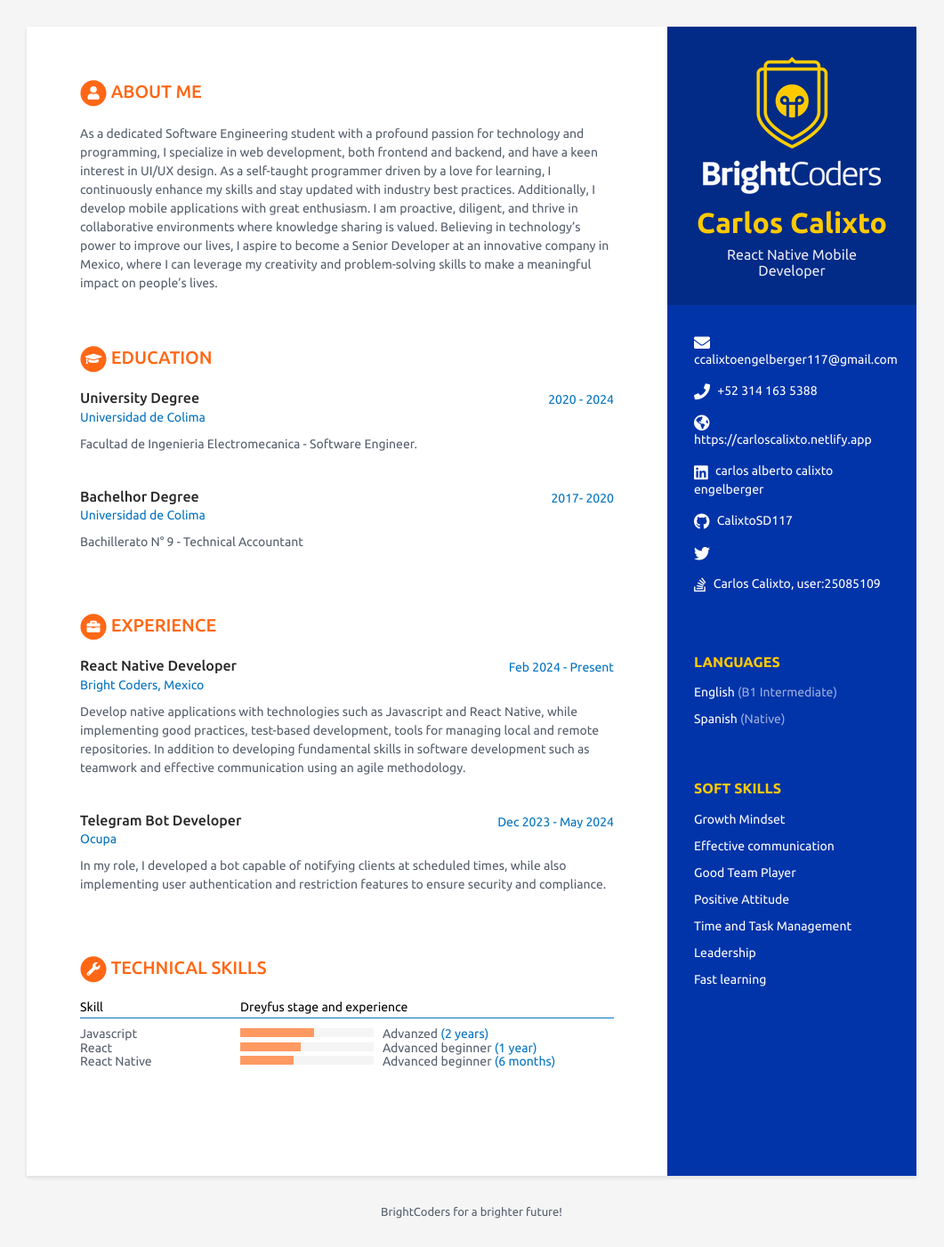
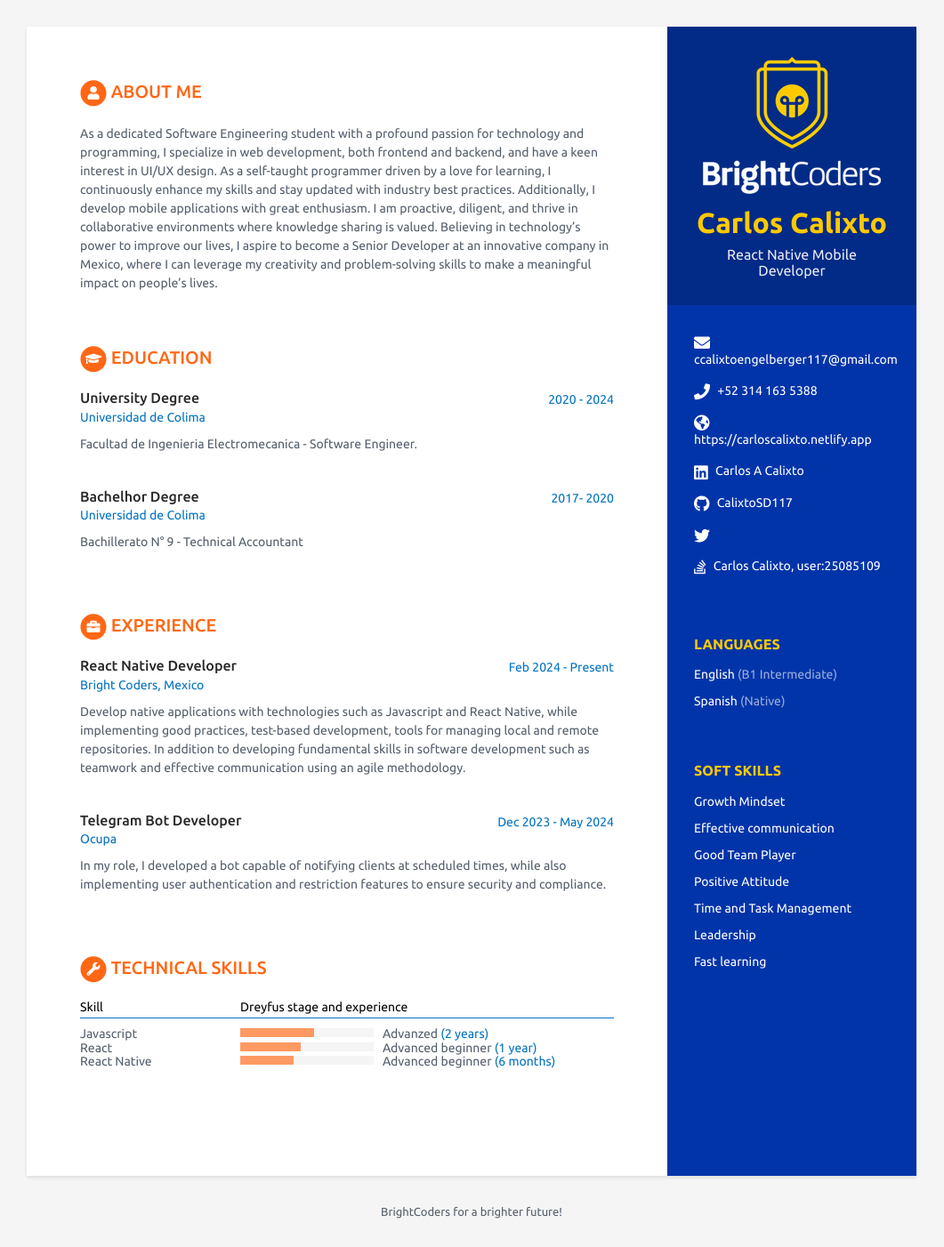
Before and after one commit to BrightCoders-Institute/scorecard-CalixtoSD117, a Jekyll site: the page built from index.html, in a window 1280 px wide. Shown: the whole page at 89% size, without its empty margins (110-1171 px from the left). Built offline with Jekyll 4.4.1, drawn with Linux system fonts in a browser that asks for light colours.

Commit message:
Update data.yml

```diff
--- a/_data/data.yml
+++ b/_data/data.yml
@@ -16,7 +16,7 @@ sidebar:
   email: ccalixtoengelberger117@gmail.com
   phone: +52 314 163 5388
   website: https://carloscalixto.netlify.app
-  linkedin: carlos alberto calixto engelberger # solo tu nombre de usuario de linkedin o dejar en blanco
+  linkedin: Carlos A Calixto # solo tu nombre de usuario de linkedin o dejar en blanco
   github: CalixtoSD117 # solo tu nombre de usuario en github o dejar en blanco
   gitlab:  # solo tu nombre de usuario en gitlab o dejar en blanco
   bitbucket:  # solo tu nombre de usuario en bitbucket o dejar en blanco
```
